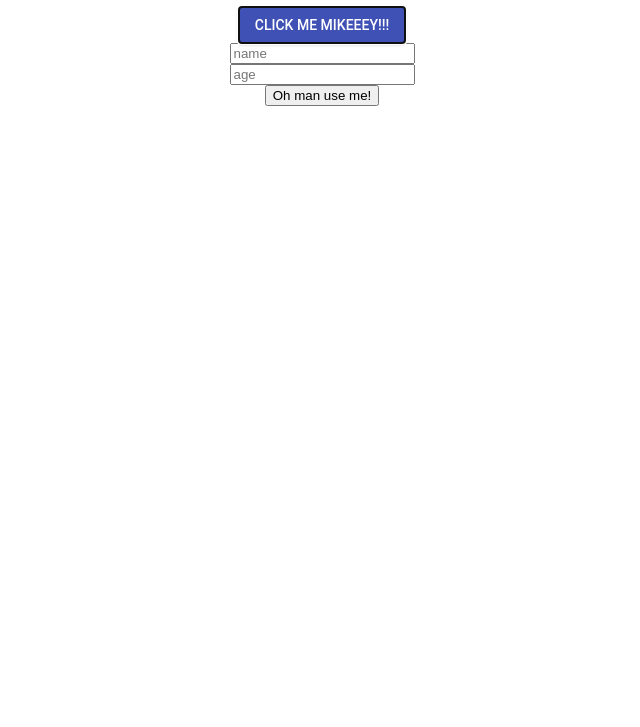
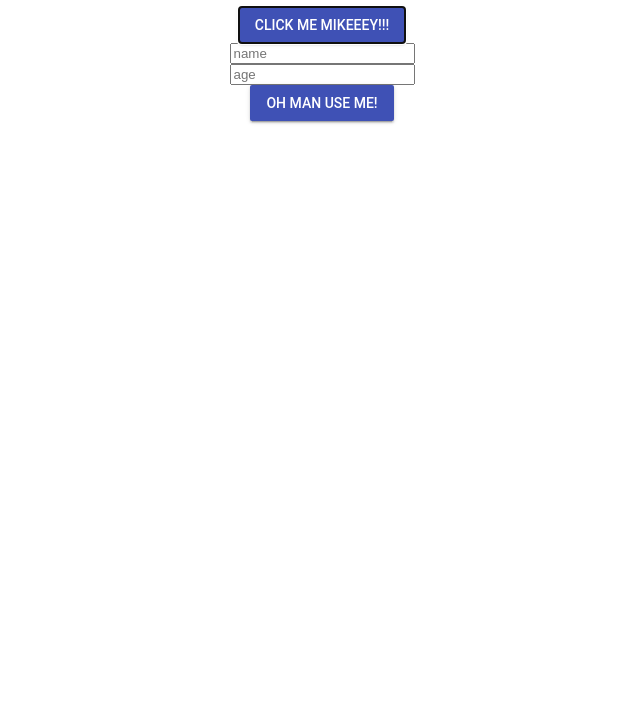
Before and after one commit to rodneystrong/day30-sql-massive-node, a website: page public/index.html in a window 1280 px wide. Shown: the part 73-800 px from the top of the page, without its empty margins (318-958 px from the left). Drawn offline with nearby package versions, Linux system fonts and the light colour scheme.

Commit message:
adjusted html

```diff
--- a/public/index.html
+++ b/public/index.html
@@ -43,7 +43,7 @@
   </div>
     <!-- <input ng-model="newInfo" type="text" name="job" value="">
     <input ng-model="newInfo" type="text" name="height" value=""> -->
-    <input ng-click="createData(newInfo, newAge)" type="button" value="Oh man use me!">
+    <button ng-click="createData(newInfo, newAge)" type="button">Oh man use me!</button>
 
 
 
```
